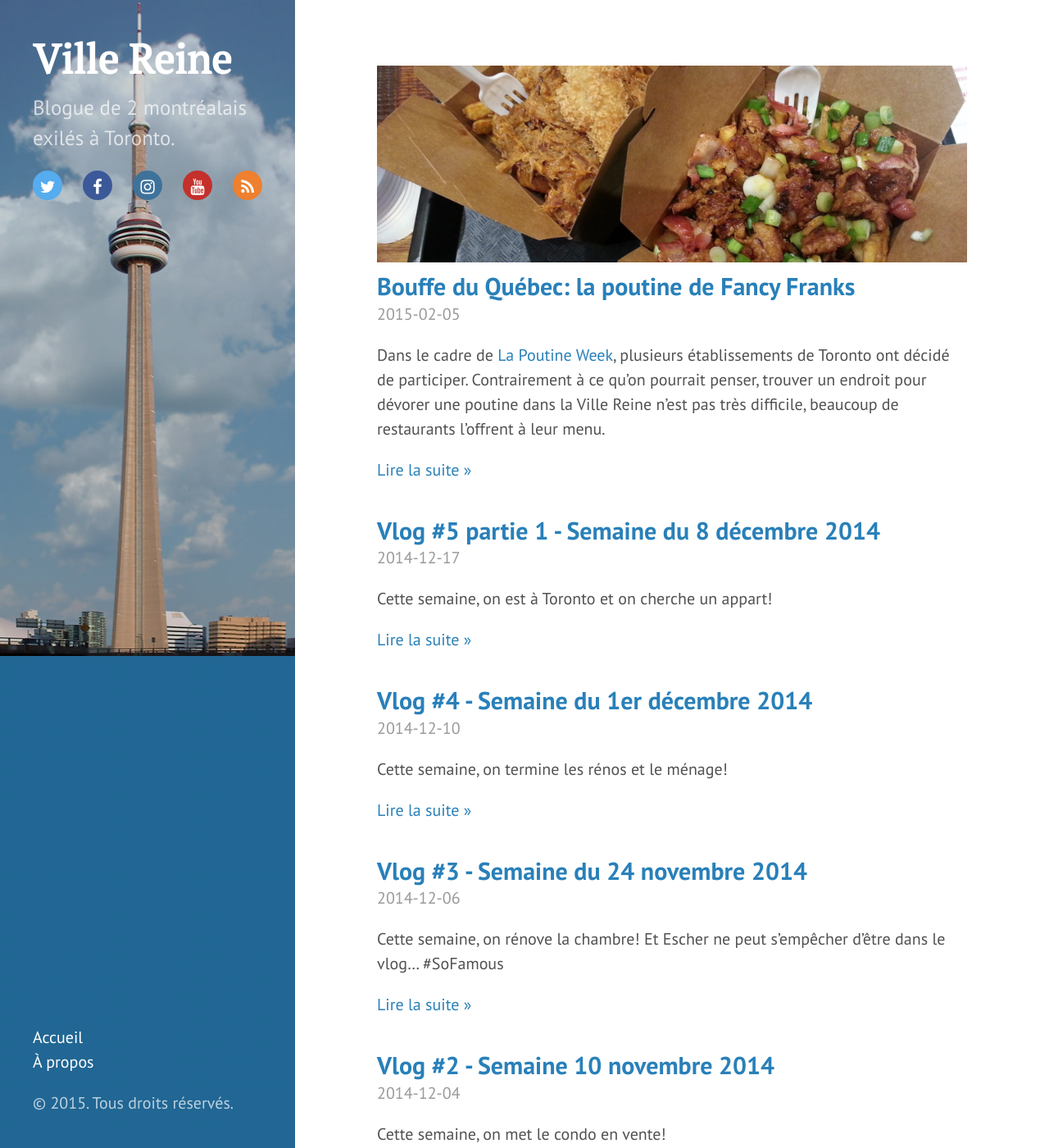
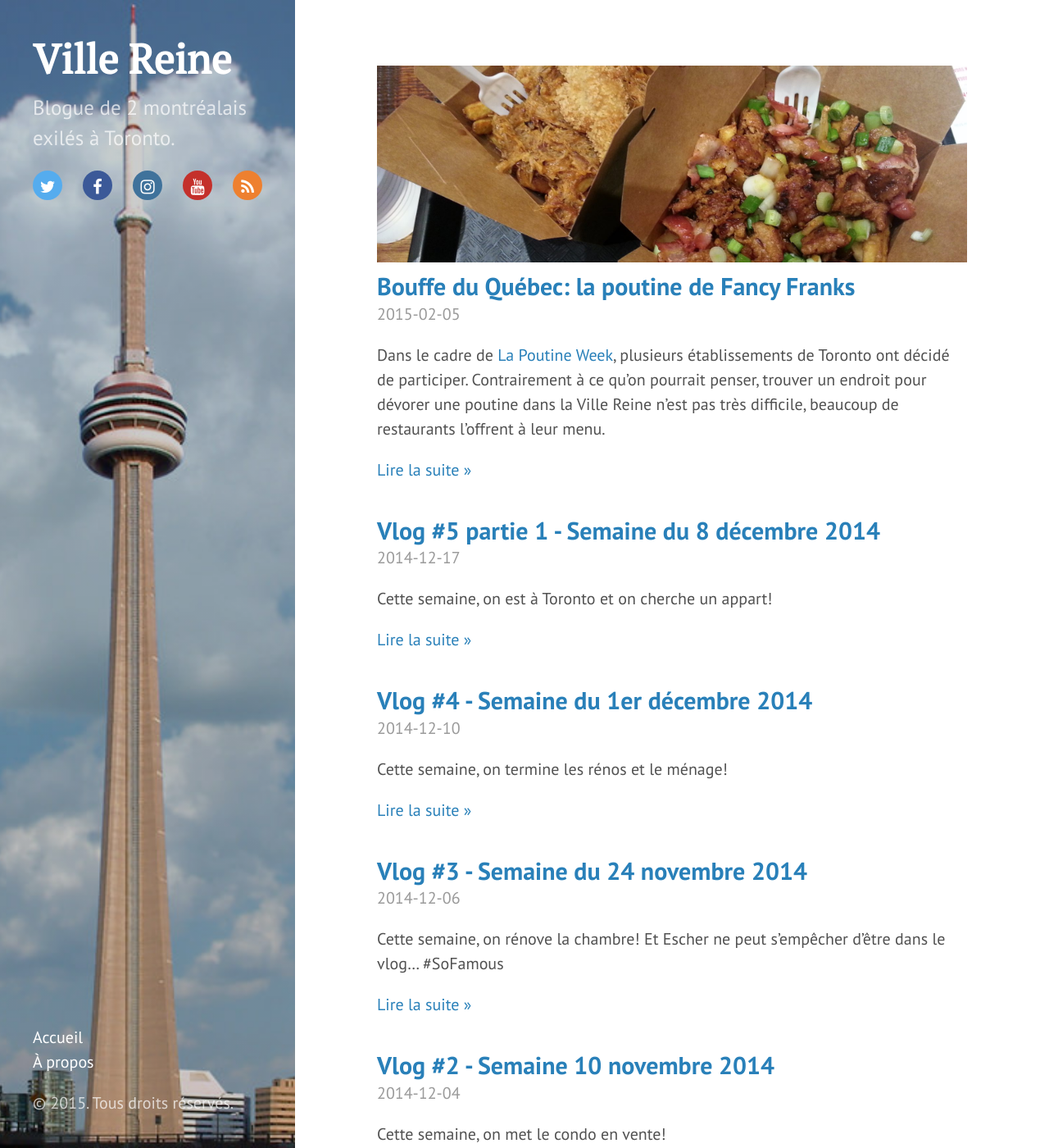
Before and after one commit to mmebonheur/villereine.github.io, a Jekyll site: the page built from index.html, in a window 1280 px wide and 1400 px high. Shown: the whole window at 82% size. Built offline with Jekyll 4.4.1, drawn with Linux system fonts in a browser that asks for light colours; nearby versions of some CDN libraries; Markdown is read by kramdown in place of the engine named in the settings; the list of posts is cut into pages by our own code.

Commit message:
Update styles.scss

```diff
--- a/public/css/styles.scss
+++ b/public/css/styles.scss
@@ -15,6 +15,7 @@
 @media (min-width: 48rem) {
   .sidebar {
     background: linear-gradient(rgba(0, 0, 0, 0.2), rgba(0, 0, 0, 0.2)), url("/images/Toronto's_CN_Tower_mini.jpg") center top no-repeat;
+    background-size: auto 100%;
   }
 }
 
```
